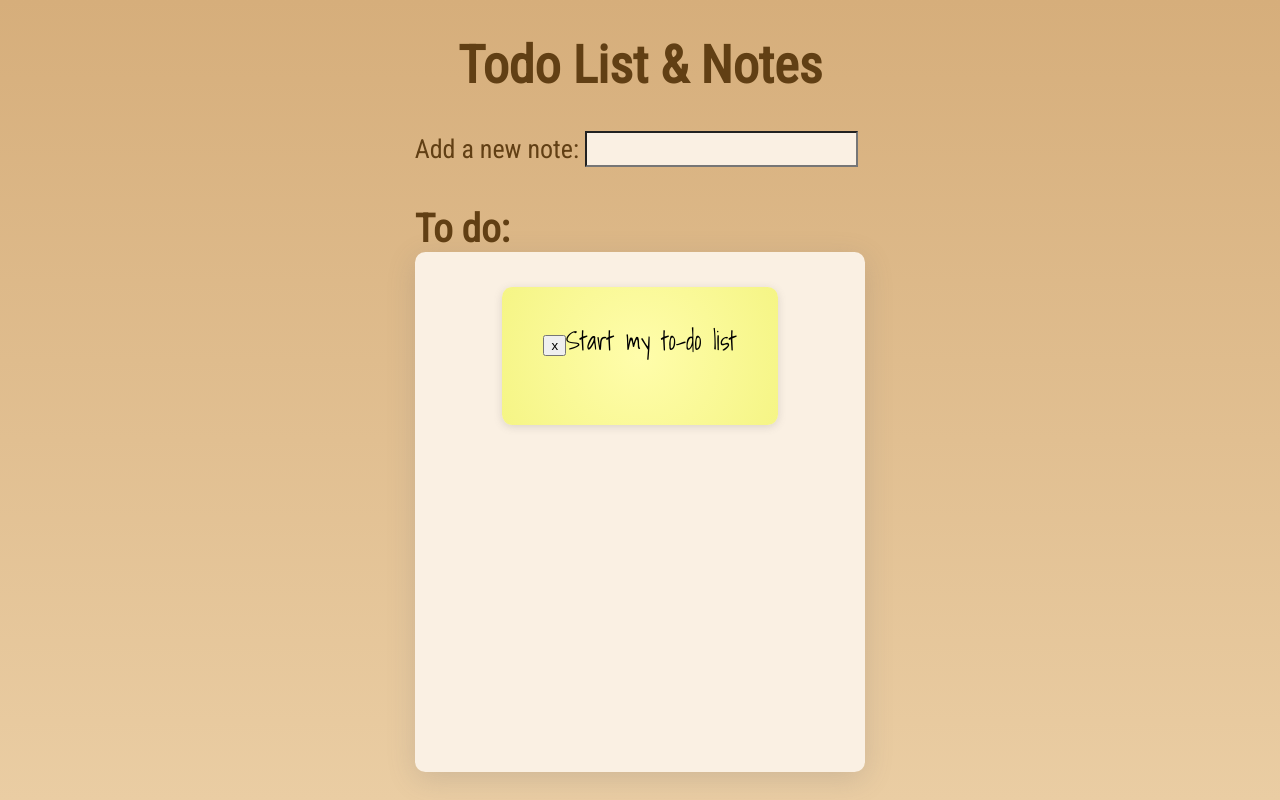
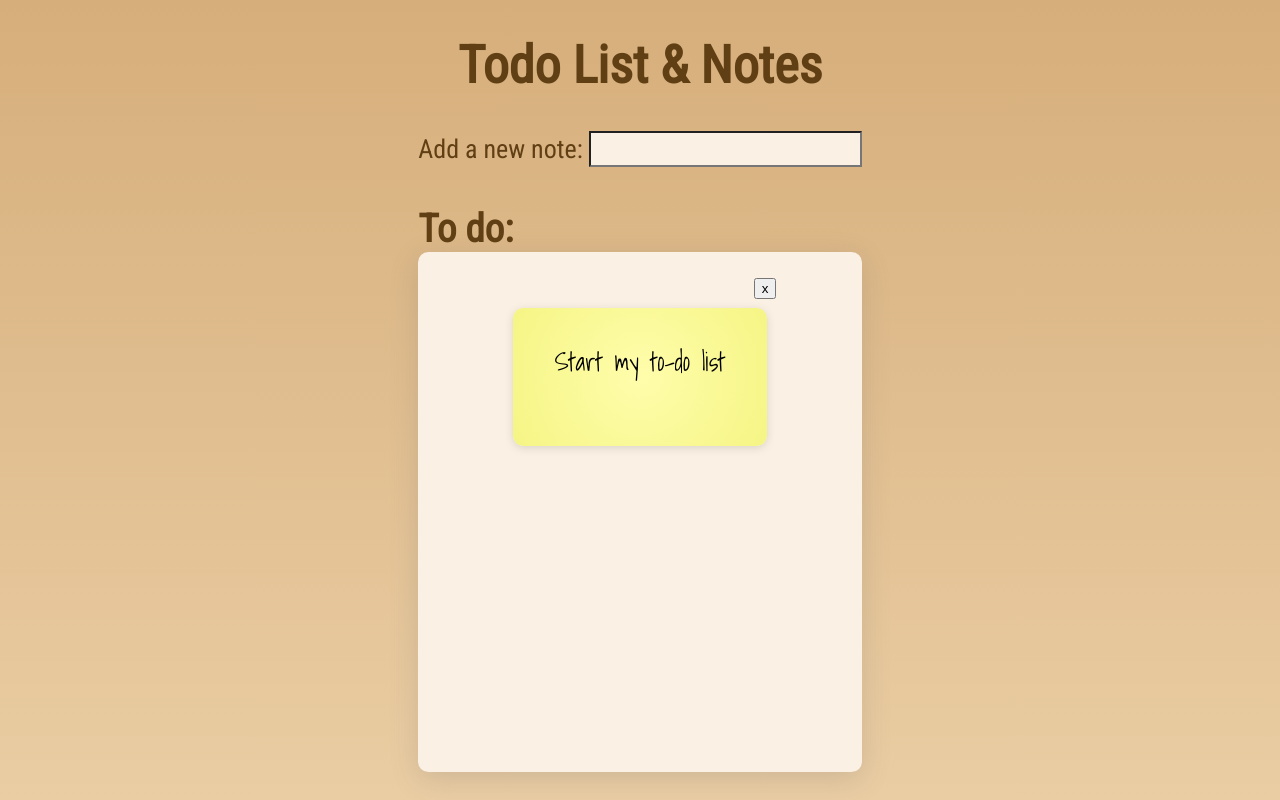
Before and after one commit to daisybarrette/drag-and-drop-sticky-notes, a React (Create React App) app: page / in a window 1280 px wide. Built offline with nearby package versions, Linux system fonts and the light colour scheme.

Commit message:
Move delete button to top right of note content

```diff
--- a/src/components/Note.jsx
+++ b/src/components/Note.jsx
@@ -17,7 +17,6 @@ function Note({ note, index, handleRemoveNote }) {
                     {...provided.dragHandleProps}
                     index={index}
                     key={note.id}
-                    className='note'
                 >
                     <button
                         className='removeNote'
@@ -25,7 +24,7 @@ function Note({ note, index, handleRemoveNote }) {
                     >
                         {'x'}
                     </button>
-                    {`${note.content}`}
+                    <div className='note'>{`${note.content}`}</div>
                 </li>
             )}
         </Draggable>
--- a/src/index.css
+++ b/src/index.css
@@ -51,9 +51,30 @@ h2::before {
     min-height: 18em;
     box-shadow: rgba(100, 100, 111, 0.2) 0px 7px 29px 0px;
     margin: 0;
+
+
+    display: flex;
+    align-items: center;
+    flex-direction: column;
 }
 
-li.note {
+
+.noteList li {
+    width: max-content;
+    display: flex;
+    flex-direction: column;
+
+    /* for debugging */
+    /* border: 2px solid green; */
+}
+
+
+button.removeNote {
+    align-self: flex-end;
+}
+
+
+.note {
     list-style-type: none;
     background-color: rgb(245, 245, 133);
     background: radial-gradient(circle, rgba(255, 253, 171, 1) 0%, rgba(245, 245, 133, 1) 100%);
@@ -63,4 +84,9 @@ li.note {
     font-family: 'Shadows Into Light', cursive;
     margin: 0.6rem;
     box-shadow: rgba(99, 99, 99, 0.2) 0px 2px 8px 0px;
+
+
+
+    /* for debugging */
+    /* border: 2px solid purple; */
 }
```
